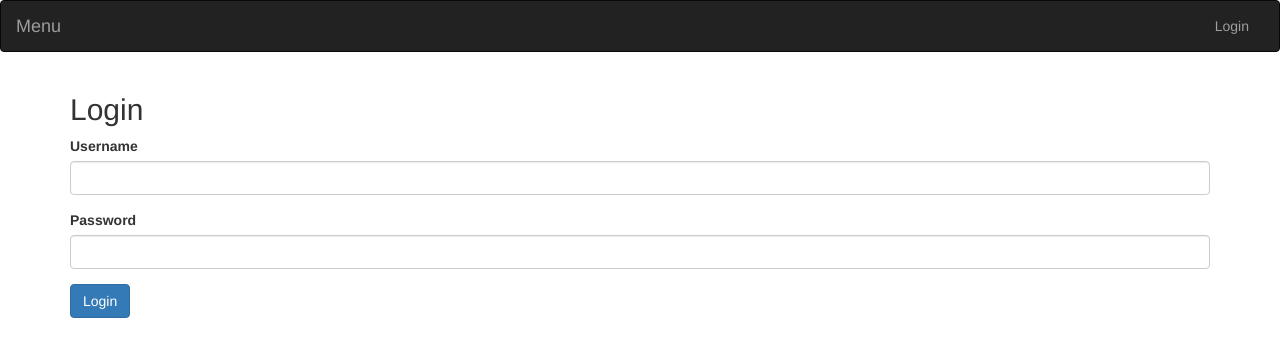
After one commit to elPintozo/Backend-Test-Ramirez, a Django app: page /users/login in a window 1280 px wide. The commit adds this page. Shown: the top 357 px of the page. Run offline with Django 3.2, Linux system fonts and the light colour scheme; parts of the project's set-up code (start-up, migrations or seed data) failed here and were passed over; some libraries are stand-ins or nearby versions.

Commit message:
[feat][views/templates][se implementa el sistema de login]

```diff
--- a/mi_cornershop/urls.py
+++ b/mi_cornershop/urls.py
@@ -23,6 +23,9 @@ from mi_cornershop import views
 urlpatterns = [
     #path('admin/', admin.site.urls),
     path('', views.index, name='index'),
+    path('home', views.home, name='home'),
+    path('users/login', views.login_custom, name='login'),
+    path('users/logout', views.logout_custom, name='logout'),
     path('menus/', include('apps.menus.urls')),
     path('employees/', include('apps.employees.urls')),
 ]
--- a/mi_cornershop/views.py
+++ b/mi_cornershop/views.py
@@ -1,7 +1,23 @@
 #Django
-from django.shortcuts import render
+from django.shortcuts import render, redirect
+from django.contrib.auth import authenticate, login, logout
+from django.http import HttpResponseRedirect
+from django.contrib import messages
 
 def index(request):
+    """
+    Index
+    :param request ():
+    :return ():
+    """
+    # template's data
+    data = {
+        'title': 'Index',
+    }
+
+    return render(request, 'index.html', data)
+
+def home(request):
     """
     Home
     :param request ():
@@ -12,4 +28,59 @@ def index(request):
         'title': 'Home',
     }
 
-    return render(request, 'index.html', data)
+    return render(request, 'home.html', data)
+
+def login_custom(request):
+    """
+    Function that help us to login in the page
+    :param request (POST): username and password
+    :return (render/redirect):
+    """
+
+    ## valido para evitar ingresar por URL
+    if request.user.is_authenticated:
+        return redirect('index')
+
+    # template's data
+    data = dict()
+
+    if request.method == 'POST':
+
+        ##obtengo los datos del formulario
+        username = request.POST.get('username')
+        password = request.POST.get('password')
+
+        ## Function that to check if exists the user
+        user = authenticate(username=username, password=password)
+
+        #check if data is valid
+        if user is not None:
+            ##login user in the page
+            login(request, user)
+
+            #I send a success message
+            messages.success(request, 'Welcome {}.'.format(username))
+
+            # If send me a next variable(it has a url), I redirect you to the solicit variable
+            if request.GET.get('next'):
+                return HttpResponseRedirect(request.GET.get('next'))
+
+            #If doesn't send me a next variable(it has a url), I redirect you to home page
+            return redirect('home')
+        else:
+            messages.error(request, 'Username or password invalid.')
+
+    data={
+        'title':'Login'
+    }
+    return render(request, 'users/login.html', data)
+
+def logout_custom(request):
+    """
+    Function that help us to logout in the page
+    :param request (None):
+    :return (redirect):
+    """
+    logout(request)
+    messages.success(request, 'Goodbye')
+    return redirect('login')
--- a/templates/base.html
+++ b/templates/base.html
@@ -12,6 +12,11 @@
     <body>
         {% include 'nav.html' %}
         <div class="container">
+            <div class="row">
+                <div class="col-lg-12">
+                    {% include 'messages.html' %}
+                </div>
+            </div>
             {# aca se concetra el contenido de cada pagina#}
             {% block content %}{% endblock %}
         </div>
--- /dev/null
+++ b/templates/messages.html
@@ -0,0 +1,13 @@
+
+<div class="row">
+    <div class="col">
+        {% if messages %}
+            {% for message in messages %}
+                <div class="alert {% if message.tags == 'success' %}alert-success{% else %}alert-danger{% endif %}">
+                    <button type="button" class="close" data-dismiss="alert" aria-label="Close"><span aria-hidden="true">&times;</span></button>
+                    {{message}}
+                </div>
+            {% endfor %}
+        {% endif %}
+    </div>
+</div>
--- a/templates/nav.html
+++ b/templates/nav.html
@@ -1,3 +1,6 @@
+{% url 'login' as login %}
+{% url 'logout' as logout %}
+
 <nav class="navbar navbar-inverse">
     <div class="container-fluid">
         <div class="navbar-header">
@@ -18,7 +21,11 @@
             </ul>
             -->
             <ul class="nav navbar-nav navbar-right">
-                <li><a href="#">Login</a></li>
+                {% if user.is_authenticated %}
+                    <li><a href="{{logout}}">Logout</a></li>
+                {% else %}
+                    <li><a href="{{login}}">Login</a></li>
+                {% endif %}
             </ul>
         </div>
     </div>
--- /dev/null
+++ b/templates/users/login.html
@@ -0,0 +1,23 @@
+{% extends 'base.html' %}
+
+{% block content %}
+    <div class="row">
+        <div class="col-lg-12">
+            <h2>Login</h2>
+            <form method="post">
+                {% csrf_token %}
+                <div class="form-group">
+                    <label for="id_username">Username</label>
+                    <input type="text" id="id_username" name="username" class="form-control">
+                </div>
+                <div class="form-group">
+                    <label for="id_password">Password</label>
+                    <input type="password" id="id_password" name="password" class="form-control">
+                </div>
+                <div class="form-group">
+                    <button type="submit" name="btn_login" id="id_btn_login" class="btn btn-primary">Login</button>
+                </div>
+            </form>
+        </div>
+    </div>
+{% endblock%}
```
Also changed, not shown: templates/home.html (added, +15 -0 lines).
